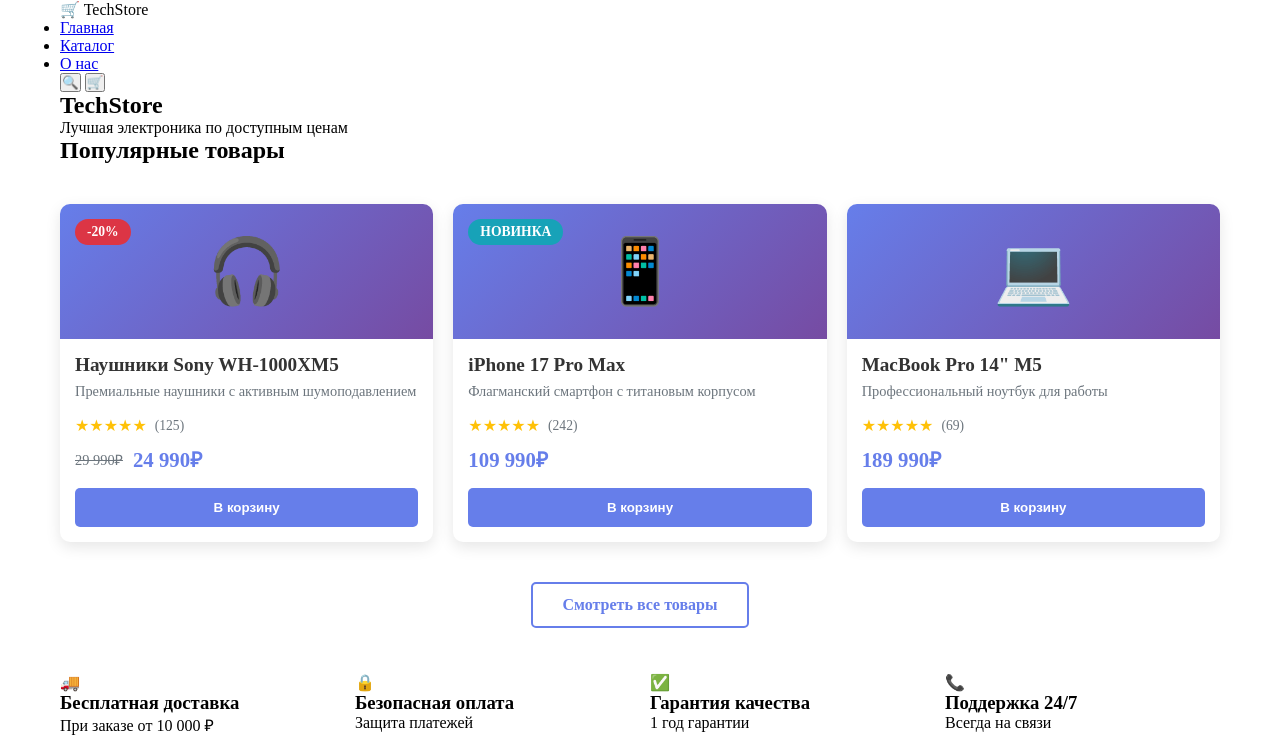
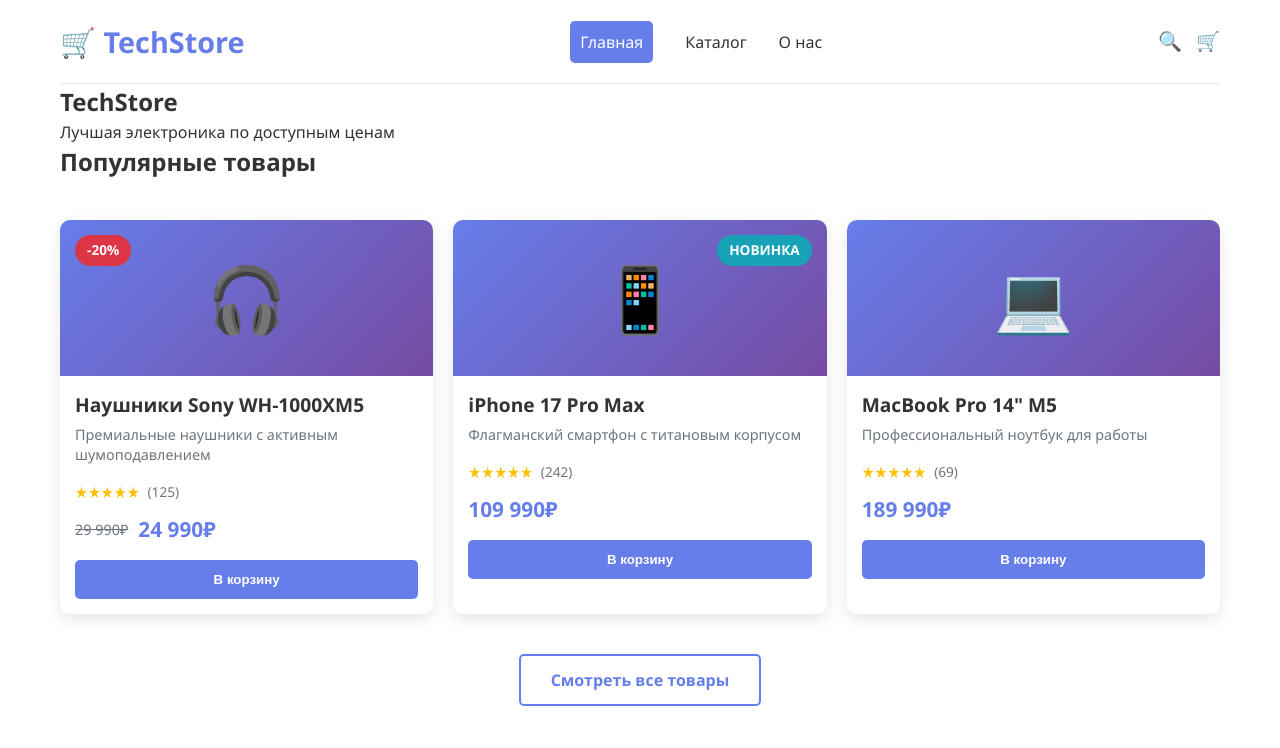
Before and after one commit to vvkkdehg/Lab_14_16_TechStore_Khanov_ISRPO, a plain HTML site: page index.html in a window 1280 px wide. Shown: the top 748 px of the page. Drawn offline with Linux system fonts and the light colour scheme.

Commit message:
Added CSS: navigation menu styling

```diff
--- a/css/style.css
+++ b/css/style.css
@@ -4,10 +4,68 @@
     box-sizing: border-box;
 }
 
+body {
+    font-family: 'Segoe UI', Tahoma, Geneva, Verdana, sans-serif;
+    line-height: 1.5;
+    color: #333;
+}
+
 .container {
     max-width: 1200px;
     margin: 0 auto;
     padding: 0 20px;
+}
+
+.header-inner {
+    display: flex;
+    justify-content: space-between;
+    align-items: center;
+    padding: 20px 0;
+    border-bottom: 1px solid #e9ecef;
+}
+
+.logo {
+    font-size: 1.8rem;
+    font-weight: 700;
+    color: #667eea;
+}
+
+.nav-list {
+    display: flex;
+    list-style: none;
+    gap: 2rem;
+}
+
+.nav-list a {
+    text-decoration: none;
+    color: #333;
+    font-weight: 500;
+    transition: color 0.3s ease;
+    padding: 5px 0;
+}
+
+.nav-list a:hover {
+    color: black;
+}
+
+.nav-list a.active {
+    color: white;
+    background-color: #667eea;
+    border-radius: 5px;
+    padding: 10px 10px;
+}
+
+header button {
+    background: none;
+    border: none;
+    font-size: 1.2rem;
+    cursor: pointer;
+    margin-left: 10px;
+    transition: transform 0.3s ease;
+}
+
+header button:hover {
+    transform: scale(1.1);
 }
 
 .popular-grid {
@@ -36,16 +94,6 @@
     grid-template-columns: repeat(3, 1fr);
     gap: 20px;
     margin: 30px 0;
-}
-
-.text-center {
-    text-align: center;
-}
-
-.container {
-    max-width: 1200px;
-    margin: 0 auto;
-    padding: 0 20px;
 }
 
 .products-grid {
@@ -86,8 +134,8 @@
 }
 
 .badge.new {
-    right: auto;
-    left: 15px;
+    left: auto;
+    right: 15px;
     background-color: #17a2b8;
 }
 
--- a/index.html
+++ b/index.html
@@ -13,7 +13,7 @@
                 <div class="logo">🛒 TechStore</div>
                 <nav>
                     <ul class="nav-list">
-                        <li><a href="index.html">Главная</a></li>
+                        <li><a href="index.html" class="active">Главная</a></li>
                         <li><a href="catalog.html">Каталог</a></li>
                         <li><a href="about.html">О нас</a></li>
                     </ul>
```
Also changed, not shown: about.html (+1 -1 lines), catalog.html (+1 -1 lines).
